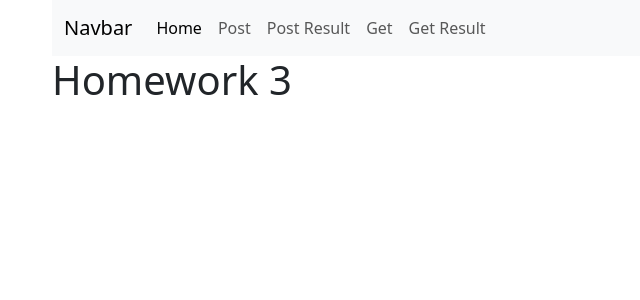
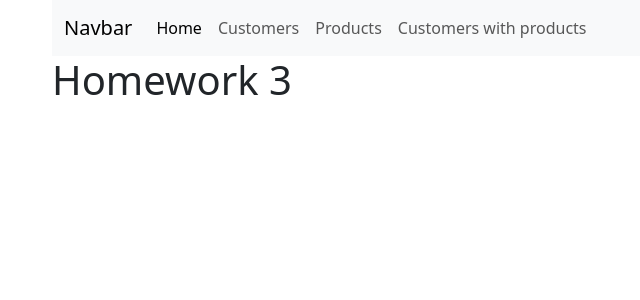
Before and after one commit to mariareiss/HW3.2, a PHP site: page / in a window 1280 px wide. Shown: the top 300 px of the page, without its empty margins (30-670 px from the left). Run offline with PHP 8.4, Linux system fonts and the light colour scheme.

Commit message:
Update view-header.php

```diff
--- a/view-header.php
+++ b/view-header.php
@@ -20,16 +20,13 @@
           <a class="nav-link active" aria-current="page" href="#"/>Home</a>
         </li>
         <li class="nav-item">
-          <a class="nav-link" href="post.php">Post</a>
+          <a class="nav-link" href="customers.php">Customers</a>
         </li>
         <li class="nav-item">
-          <a class="nav-link" href="post-result.php">Post Result</a>
+          <a class="nav-link" href="products.php">Products</a>
         </li>
         <li class="nav-item">
-          <a class="nav-link" href="get.php">Get</a>
-        </li>
-        <li class="nav-item">
-          <a class="nav-link" href="get-result.php">Get Result</a>
+          <a class="nav-link" href="customers-with-products.php">Customers with products</a>
         </li>
       </ul>
     </div>
```
